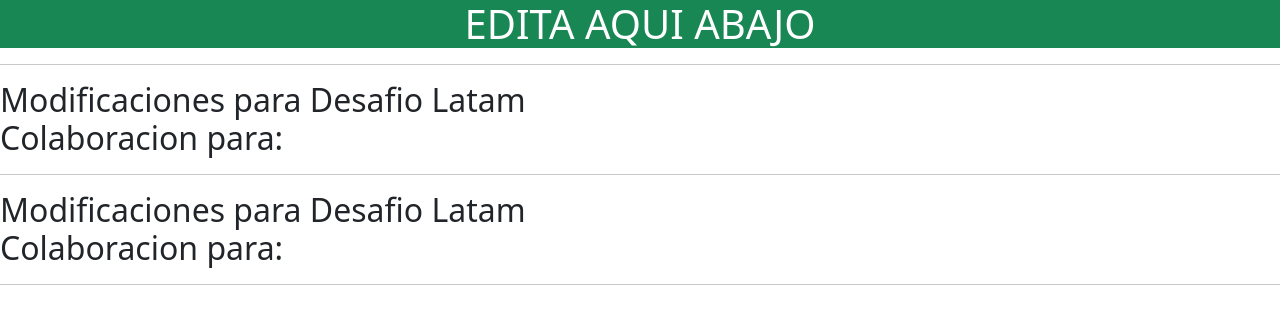
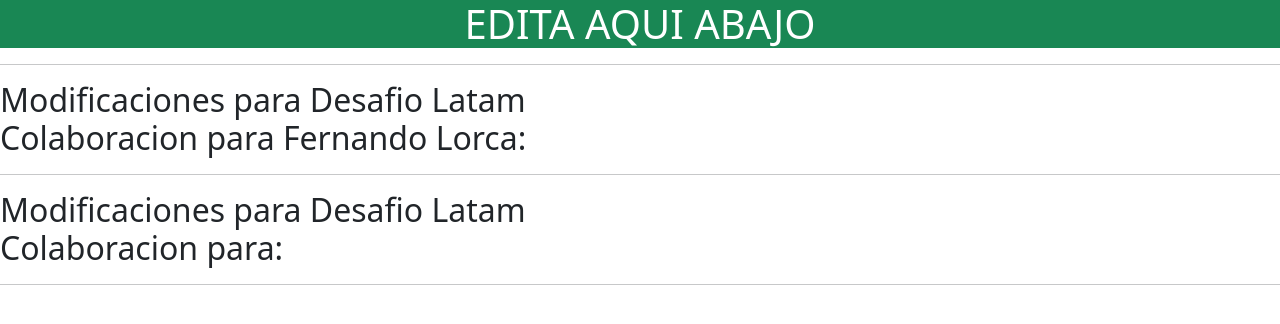
Before and after one commit to she-rand/Prueba-Final, a plain HTML site: page modifica.html in a window 1280 px wide. Drawn offline with nearby package versions, Linux system fonts and the light colour scheme.

Commit message:
1er fork Fernando Lorca

```diff
--- a/modifica.html
+++ b/modifica.html
@@ -12,7 +12,7 @@
 <body>
     <h1 class="bg-success text-white text-center">EDITA AQUI ABAJO</h1>
     <hr/>
-    <h2>Modificaciones para Desafio Latam <br>Colaboracion para:</br></h2>
+    <h2>Modificaciones para Desafio Latam <br>Colaboracion para Fernando Lorca:</br></h2>
     <hr/>
     <h2>Modificaciones para Desafio Latam <br>Colaboracion para:</br></h2>
     <hr/>
```
